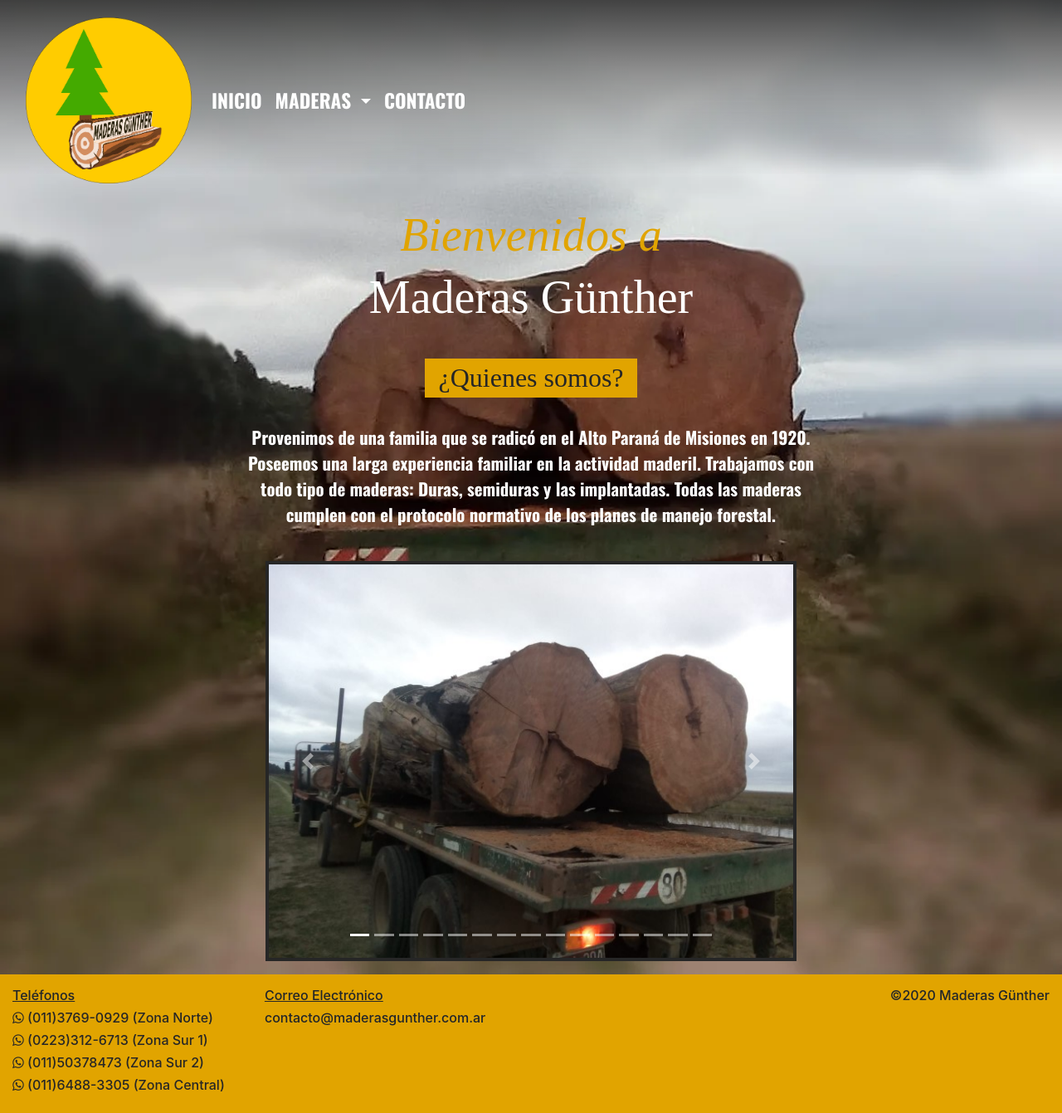
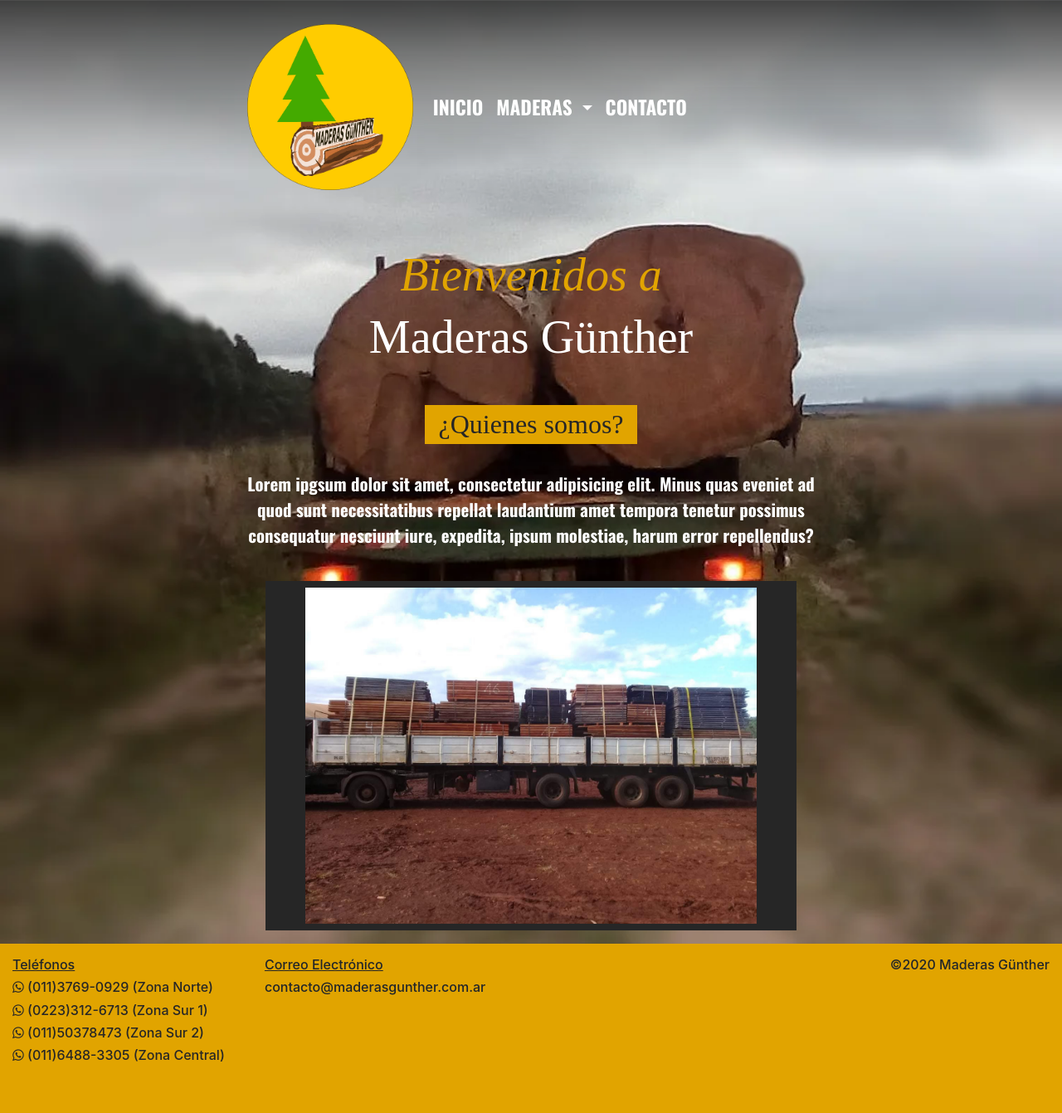
Before and after one commit to Gumio94/MaderasGunther, a PHP site: page / in a window 1280 px wide. Shown: the whole page at 83% size. After the commit the page ends 1279 px from the top, so only its background shows below. Run offline with PHP 8.4, Linux system fonts and the light colour scheme; some libraries are stand-ins or nearby versions; some web fonts are replaced.

Commit message:
armado de carrusel
se cargaron las fotos para el carrusel de arte rústico

```diff
--- a/index.php
+++ b/index.php
@@ -1,104 +1,37 @@
 <?php include "inc/header.php"?>
-
-<div class="degrade">
+<body>
 <div class="container-fluid cuerpo">
     <div class="row justify-content-md-center">
-        <div class="col-12 py-2 barra">
+        <div class="col-sm-7 py-3 barra">
             <?php include "inc/navbar.php"?>
         </div>
-        <div class="col-md-7 pb-2 mt-2 mb-4">
+        <div class="col-md-7 py-3 my-4">
             <h1 class="text-center amarillo">Bienvenidos a</h1>
             <h1 class="text-center">Maderas Günther</h1>
         </div>
-
         <div class="col-md-7 pb-3 ">
             <div class="d-flex justify-content-center">
                 <h2 class="negro bg-amarillo px-3 py-1 d-inline">¿Quienes somos?</h2>
             </div>
-            <p class="text-center my-4">Provenimos de una familia que se radicó en el Alto Paraná de Misiones en 1920.
-Poseemos una larga experiencia familiar en la actividad maderil.
-Trabajamos con todo tipo de maderas: Duras, semiduras y las implantadas.
-Todas las maderas cumplen con el protocolo normativo de los planes de manejo forestal.</p>
+            <p class="text-center my-4">Lorem ipgsum dolor sit amet, consectetur adipisicing elit. Minus quas eveniet ad quod sunt necessitatibus repellat laudantium amet tempora tenetur possimus consequatur nesciunt iure, expedita, ipsum molestiae, harum error repellendus?</p>
         </div>
-
-        <div class="col-md-8 col-lg-6 mb-3 px-1 py-1 bg-negro">
-            <div id="fotos" class="carousel slide mx-auto" data-ride="carousel">
-                <ol class="carousel-indicators">
-                    <li data-target="#fotos" data-slide-to="0" class="active"></li>
-                    <li data-target="#fotos" data-slide-to="1"></li>
-                    <li data-target="#fotos" data-slide-to="2"></li>
-                    <li data-target="#fotos" data-slide-to="3"></li>
-                    <li data-target="#fotos" data-slide-to="4"></li>
-                    <li data-target="#fotos" data-slide-to="5"></li>
-                    <li data-target="#fotos" data-slide-to="6"></li>
-                    <li data-target="#fotos" data-slide-to="7"></li>
-                    <li data-target="#fotos" data-slide-to="8"></li>
-                    <li data-target="#fotos" data-slide-to="9"></li>
-                    <li data-target="#fotos" data-slide-to="10"></li>
-                    <li data-target="#fotos" data-slide-to="11"></li>
-                    <li data-target="#fotos" data-slide-to="12"></li>
-                    <li data-target="#fotos" data-slide-to="13"></li>
-                    <li data-target="#fotos" data-slide-to="14"></li>
-                </ol>
+        <div class="col-md-6 mb-3 px-5 py-2 bg-negro">
+            <div id="carouselExampleSlidesOnly" class="carousel slide mx-auto" data-ride="carousel">
                 <div class="carousel-inner">
                     <div class="carousel-item active">
-                        <img src="img/gallery/1.jpeg" srcset="img/gallery/1min.jpeg 300w" class="d-block w-100" alt="...">
+                        <img src="img/gallery/camiondi1.jpg" class="d-block w-100" alt="...">
                     </div>
                     <div class="carousel-item">
-                        <img src="img/gallery/2.jpeg" srcset="img/gallery/2min.jpeg 300w" class="d-block w-100" alt="...">
+                        <img src="img/2.jpg" class="d-block w-100" alt="...">
                     </div>
                     <div class="carousel-item">
-                        <img src="img/gallery/3.jpeg" srcset="img/gallery/3min.jpeg 300w" class="d-block w-100" alt="...">
-                    </div>
-                    <div class="carousel-item">
-                        <img src="img/gallery/5.jpeg" srcset="img/gallery/5min.jpeg 300w" class="d-block w-100" alt="...">
-                    </div>
-                    <div class="carousel-item">
-                        <img src="img/gallery/6.jpeg" srcset="img/gallery/6min.jpeg 300w" class="d-block w-100" alt="...">
-                    </div>
-                    <div class="carousel-item">
-                        <img src="img/gallery/7.jpeg" srcset="img/gallery/7min.jpeg 300w" class="d-block w-100" alt="...">
-                    </div>
-                    <div class="carousel-item">
-                        <img src="img/gallery/8.jpeg" srcset="img/gallery/8min.jpeg 300w" class="d-block w-100" alt="...">
-                    </div>
-                    <div class="carousel-item">
-                        <img src="img/gallery/9.jpeg" srcset="img/gallery/9min.jpeg 300w" class="d-block w-100" alt="...">
-                    </div>
-                    <div class="carousel-item">
-                        <img src="img/gallery/10.jpeg" srcset="img/gallery/10min.jpeg 300w" class="d-block w-100" alt="...">
-                    </div>
-                    <div class="carousel-item">
-                        <img src="img/gallery/11.jpeg" srcset="img/gallery/11min.jpeg 300w" class="d-block w-100" alt="...">
-                    </div>
-                    <div class="carousel-item">
-                        <img src="img/gallery/12.jpeg" srcset="img/gallery/12min.jpeg 300w" class="d-block w-100" alt="...">
-                    </div>
-                    <div class="carousel-item">
-                        <img src="img/gallery/13.jpeg" srcset="img/gallery/13min.jpeg 300w" class="d-block w-100" alt="...">
-                    </div>
-                    <div class="carousel-item">
-                        <img src="img/gallery/14.jpeg" srcset="img/gallery/14min.jpeg 300w" class="d-block w-100" alt="...">
-                    </div>
-                    <div class="carousel-item">
-                        <img src="img/gallery/15.jpeg" srcset="img/gallery/15min.jpeg 300w" class="d-block w-100" alt="...">
-                    </div>
-                    <div class="carousel-item">
-                        <img src="img/gallery/16.jpeg" srcset="img/gallery/16min.jpeg 300w" class="d-block w-100" alt="...">
+                        <img src="img/3.jpg" class="d-block w-100" alt="...">
                     </div>
                 </div>
-                <a class="carousel-control-prev" href="#fotos" role="button" data-slide="prev">
-                    <span class="carousel-control-prev-icon" aria-hidden="true"></span>
-                    <span class="sr-only">Anterior</span>
-                </a>
-                <a class="carousel-control-next" href="#fotos" role="button" data-slide="next">
-                    <span class="carousel-control-next-icon" aria-hidden="true"></span>
-                    <span class="sr-only">Siguiente</span>
-                </a>
             </div>
         </div>
     </div>
 </div>
-</div>
 
+</body>
 <?php include "inc/footer.php"?>
```
Also changed, not shown: tipos_de_maderas.php (+36 -3 lines), img/arteRustico/mesa4.jpg (renamed from img/arteRustico/IMG-20200919-WA0030.jpg), img/arteRustico/mesadi1.jpg (added), img/arteRustico/mesadi2.jpg (added), img/arteRustico/mesadi3.jpg (added), img/arteRustico/mesadi4.jpg (added), img/arteRustico/puertadi.jpg (added), img/camion1.jpg (renamed from img/IMG-20200920-WA0001.jpg), img/gallery/camiondi1.jpg (added).
